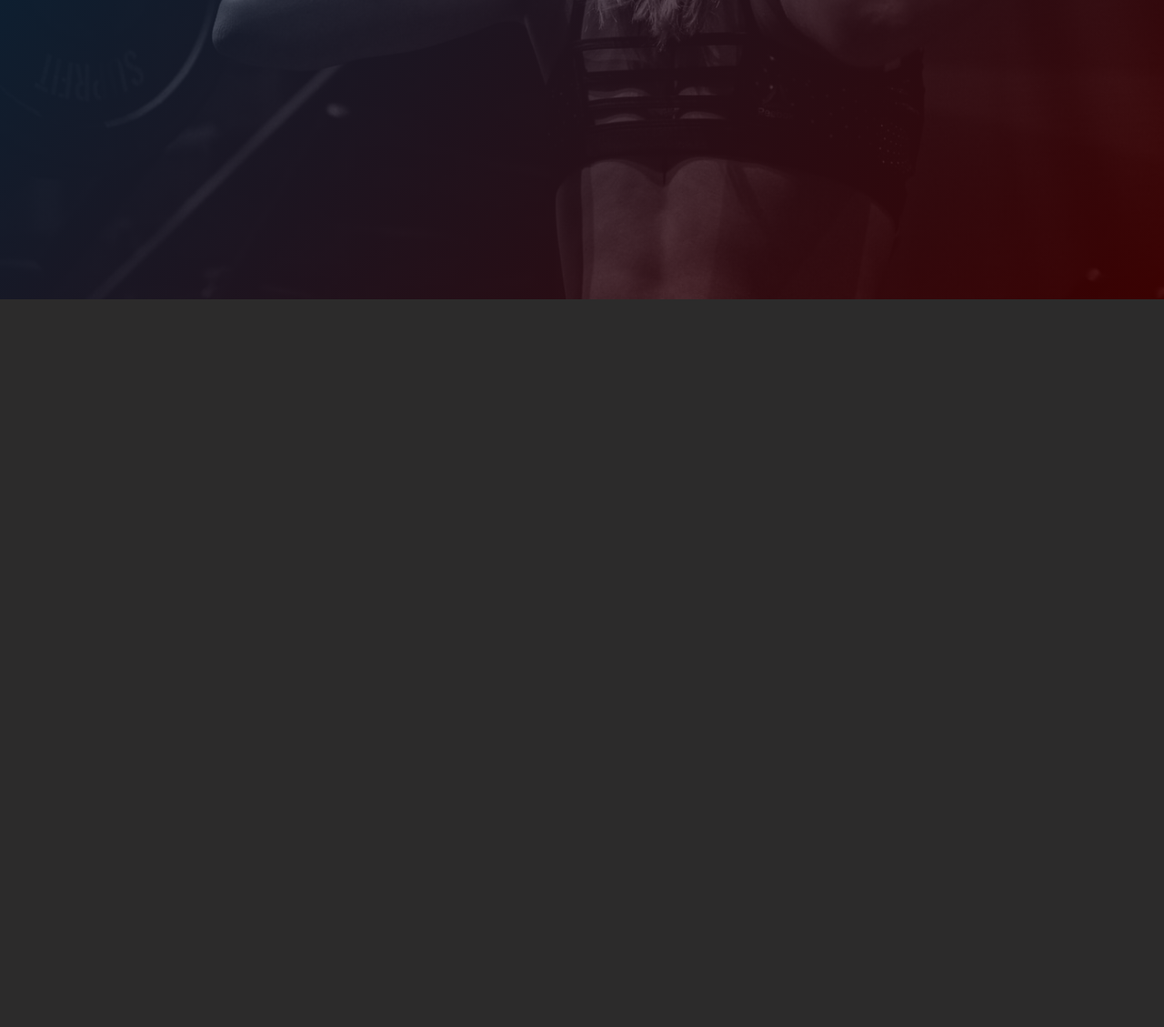
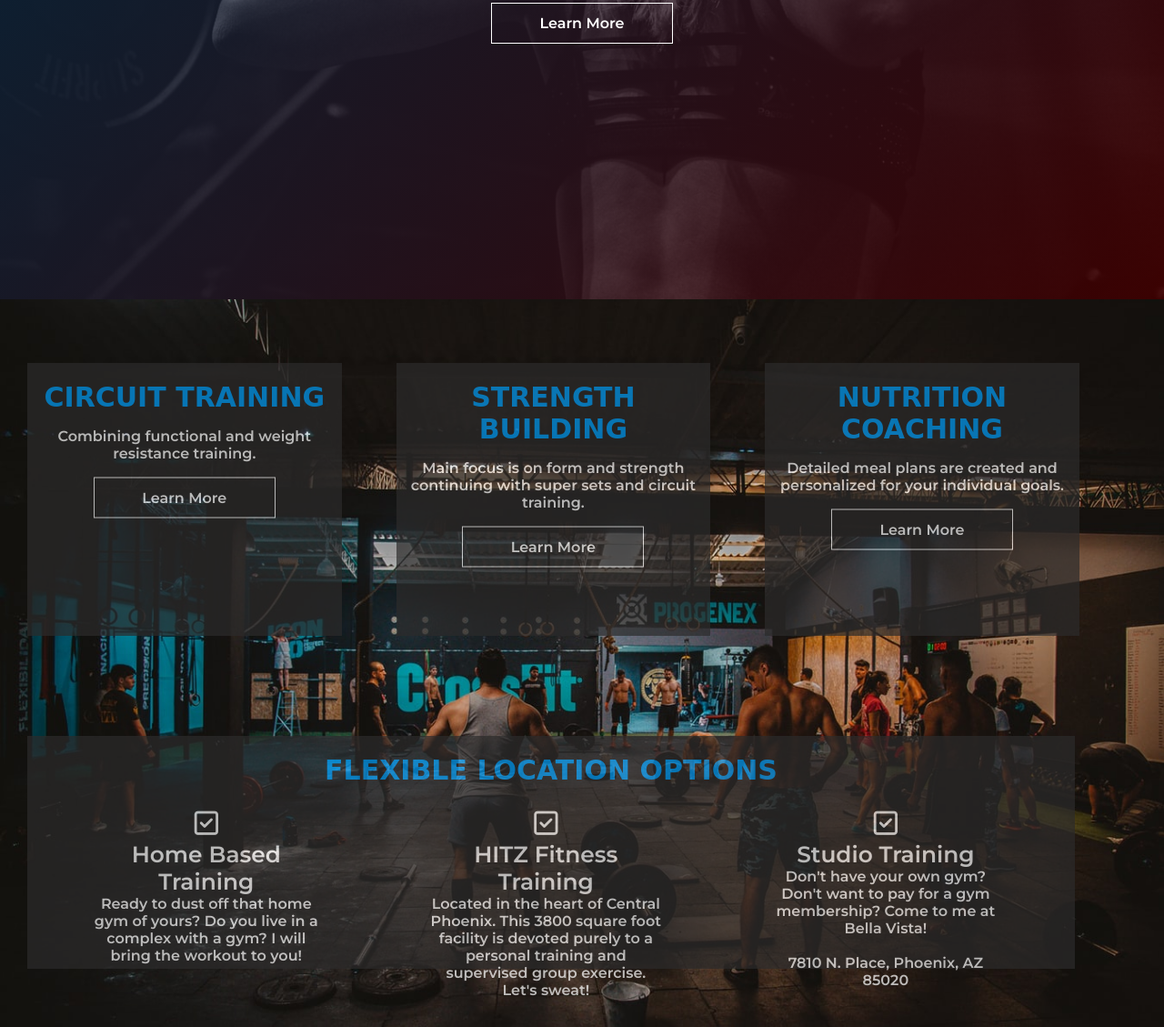
Before and after one commit to jgiwinski/steelphysiques, a plain HTML site: page index.html in a window 1280 px wide. Shown: the part 471-1600 px from the top of the page at 91% size. Before the commit the page ends 800 px from the top, so only its background shows below. Drawn offline with Linux system fonts and the light colour scheme; a web font is replaced by a local one.

Commit message:
service page

```diff
--- a/css/main.css
+++ b/css/main.css
@@ -120,6 +120,77 @@ ul {
     opacity: 0.75;
 }
 
+.btn {
+    position: absolute;
+    width: 200px;
+    margin-top: 3%;
+    transform: translateX(-50%) translateY(-50%);
+    color: white;
+    font-size: 16px;
+    padding: 12px 24px;
+    border-style: solid;
+    border-width: thin;
+    cursor: pointer;
+}
+
+.services-wrapper {
+    background-image: url(../images/servicesimg.jpg);
+    background-size: cover;
+    background-position: center;
+    height: 100vh;
+}
+
+.box {
+    float: left;
+    width: 27vw;
+    height: 300px;
+    background-color: #2c2b2b;
+    opacity: 0.7;
+    margin: 70px 30px;
+    text-align: center;
+    padding: 20px 10px;
+}
+
+.box .title {
+    font-family: 'Keania One', cursive;
+    color: #029ffa;
+    padding-bottom: 5%;
+    font-size: 30px;
+}
+
+.bg-box {
+    float: left;
+    width: 90vw;
+    height: 20vw;
+    background-color: #2c2b2b;
+    opacity: 0.7;
+    margin: 40px 30px;
+    text-align: center;
+    padding: 20px 10px;
+}
+
+.bg-box .title {
+    font-family: 'Keania One', cursive;
+    color: #029ffa;
+    padding-bottom: 1%;
+    font-size: 30px;
+}
+
+.sm-box {
+    float: left;
+    height: 90%;
+    width: 33%;
+    text-align: center;
+    padding: 1% 5%;
+}
+
+.sm-box .title {
+    font-family: 'Montserrat', sans-serif;
+    font-size: 20px;
+
+}
+
+
 @media (max-width: 900px) {
     .checkbtn {
         display: block;
@@ -163,4 +234,40 @@ ul {
     #check:checked ~ ul {
         left: 0;
     }
+
+    .btn {
+        font-size: 15px;
+    }
+
+    .box {
+        grid-column: span 12;
+        float: left;
+        width: 90vw;
+        height: 200px;
+        margin: 40px;
+    }
+
+    .icon {
+        font-size: 2.0em;
+        vertical-align: middle;
+        margin-right: 10px;
+        padding-top: 1px;
+    }
+
+    .bg-box {
+        float: left;
+        width: 90vw;
+        height: 100%;
+        opacity: 0.7;
+        margin: 40px 30px;
+        text-align: center;
+        padding: 20px 10px;
+    }
+
+    .sm-box {
+        float: left;
+        height: 90%;
+        width: 100%;
+        text-align: center;
+    }
 }
--- a/index.html
+++ b/index.html
@@ -6,8 +6,9 @@
     <meta http-equiv="X-UA-Compatible" content="ie=edge">
     <title>Steel Physiques LLC</title>
     <link rel="stylesheet" href="css/main.css">
-    <link href="https://fonts.googleapis.com/css2?family=Montserrat:wght@600&family=Russo+One&display=swap" rel="stylesheet">
+    <link href="https://fonts.googleapis.com/css2?family=Keania+One&family=Montserrat:wght@600&family=Russo+One&display=swap" rel="stylesheet">
     <script src="https://kit.fontawesome.com/a076d05399.js"></script>
+
 </head>
 <body>
     <nav>
@@ -19,7 +20,7 @@
         </label>
         <ul>
             <li><a href="#">Home</a></li>
-            <li><a href="#">Services</a></li>
+            <li><a href="#services">Services</a></li>
             <li><a href="#">About</a></li>
             <li><a href="#">Testimonials</a></li>
             <li><a href="#">Social</a></li>
@@ -34,8 +35,57 @@
 </div>
 <div class="tagline">
     <h1>FITNESS FOR LIFE</h1>
+    <a class="btn" href="#">Learn More</a>
 </div>
 
 
+<!-- services -->
+<div id="services" class="services-wrapper">
+    <div>
+        <div class="box">
+            <h2 class="title">CIRCUIT TRAINING</h2>
+            <p>Combining functional and weight resistance training.</p>
+            <a class="btn" href="#">Learn More</a>
+        </div>
+        <div class="box">
+            <h2 class="title">STRENGTH BUILDING</h2>
+            <p>Main focus is on form and strength continuing with super sets and circuit training.</p>
+            <a class="btn" href="#">Learn More</a>
+        </div>
+        <div class="box">
+            <h2 class="title">NUTRITION COACHING</h2>
+            <p>Detailed meal plans are created and personalized for your individual goals.</p>
+            <a class="btn" href="#">Learn More</a>
+        </div>
+    </div>
+    <div>
+        <div class="bg-box">
+            <h2 class="title">FLEXIBLE LOCATION OPTIONS</h2>
+            <div class="sm-box">
+                <span style="font-size: 30px">
+                    <i class="far fa-check-square"></i>
+                    <h5>Home Based Training</h5>
+                </span>
+                <p>Ready to dust off that home gym of yours? Do you live in a complex with a gym? I will bring the workout to you!</p>
+            </div>
+            <div class="sm-box">
+                <span style="font-size: 30px">
+                    <i class="far fa-check-square"></i>
+                    <h5>HITZ Fitness Training</h5>
+                </span>
+                <p>Located in the heart of Central Phoenix. This 3800 square foot facility is devoted purely to a personal training and supervised group exercise. Let's sweat!</p>
+            </div>
+            <div class="sm-box">
+                <span style="font-size: 30px">
+                    <i class="far fa-check-square"></i><h5>Studio Training</h5>
+                </span>
+                <p>Don't have your own gym? Don't want to pay for a gym membership? Come to me at Bella Vista!<br><br>7810 N. Place, Phoenix, AZ 85020</p>
+                <span class="icon"></span>
+            </div>
+
+        </div>
+    </div>
+</div>
+
 </body>
 </html>
```
Also changed, not shown: images/servicesimg.jpg (added).
